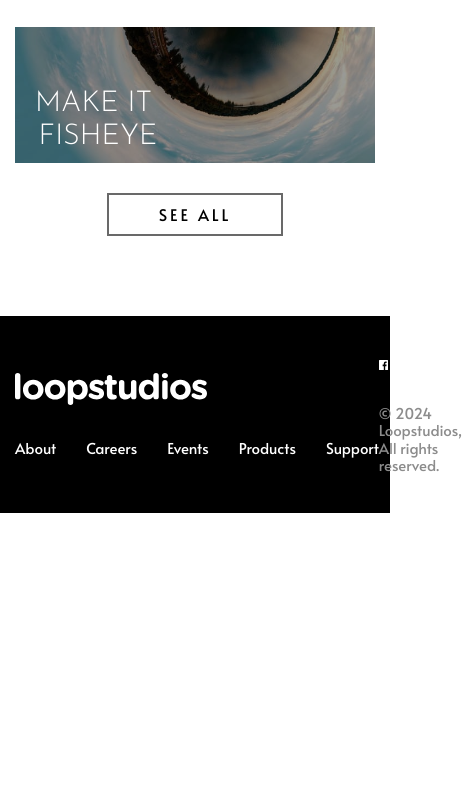
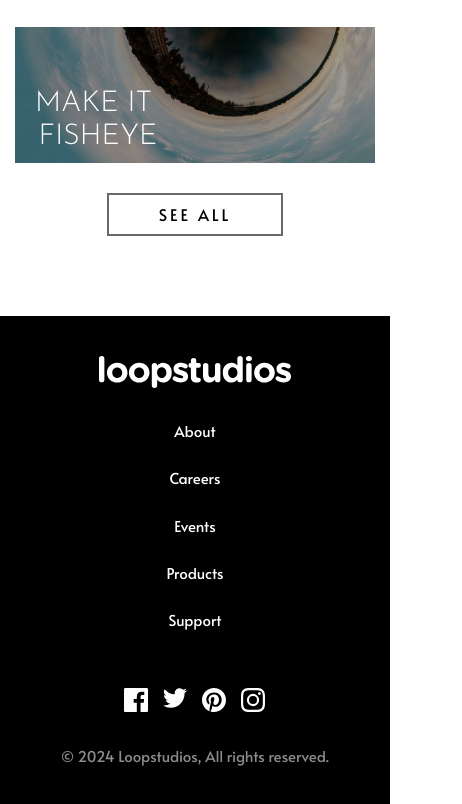
Before and after one commit to kareemayman/loopstudios_landing_page, a plain HTML site: page index.html in a window 390 px wide. Shown: the part 2583-3387 px from the top of the page, 462 px wide, since content can reach past the window. Before the commit the page ends 3096 px from the top, so only its background shows below. Drawn offline with Linux system fonts and the light colour scheme.

Commit message:
Finshed Footer On Mobile

```diff
--- a/css/style.css
+++ b/css/style.css
@@ -305,13 +305,13 @@ footer nav {
     gap: 30px;
 }
 
-footer nav a {
+footer a {
     font-size: 15px;
     transition: var(--main-trans);
     position: relative;
 }
 
-footer nav a::after {
+footer a::after {
     content: "";
     position: absolute;
     background-color: white;
@@ -323,7 +323,7 @@ footer nav a::after {
     transition: var(--main-trans);
 }
 
-footer nav a:hover::after {
+footer a:hover::after {
     width: 50%;
 }
 
@@ -428,6 +428,21 @@ footer .right p {
     left: 20px;
     font-size: 1.8rem;
   }
+
+  footer .container {
+    flex-direction: column;
+    text-align: center;
+  }
+
+  footer nav {
+    flex-direction: column;
+  }
+
+  footer .right .social-media {
+    justify-content: center;
+    margin-top: 60px;
+  }
+
 }
 
 @media (width < 375px) {
--- a/index.html
+++ b/index.html
@@ -147,7 +147,9 @@
         <div class="container">
             <div class="left">
                 <div class="logo">
-                    <img src="images/logo.svg" alt="logo">
+                    <a href="#">
+                        <img src="images/logo.svg" alt="logo">
+                    </a>
                 </div>
 
                 <nav class="alata">
```
